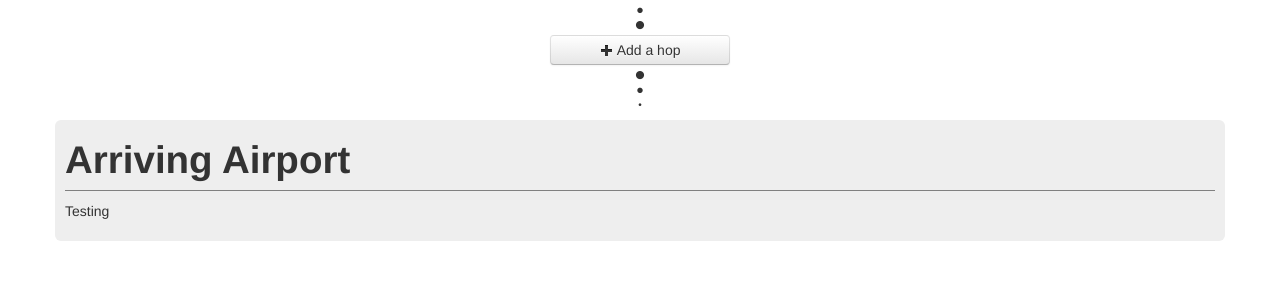
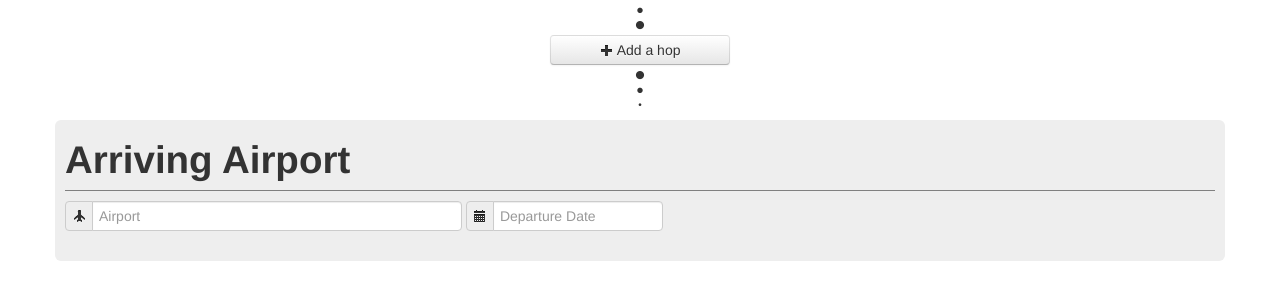
Before and after one commit to CraigPeden/ilwhack.namepending, a CodeIgniter app: page / in a window 1280 px wide. Shown: the part 216-517 px from the top of the page. Run offline with CodeIgniter, Linux system fonts and the light colour scheme; some libraries are stand-ins or nearby versions.

Commit message:
Adding Shiny shiny

```diff
--- a/application/views/assets/main.php
+++ b/application/views/assets/main.php
@@ -27,6 +27,15 @@
     		<h1>Arriving Airport</h1>
     	</div>
     	<div class="airports_body">
-    		<p>Testing</p>
+    		<form class="form-inline">
+				<div class="input-prepend">
+					<span class="add-on"><i class="icon-plane"></i></span>
+					<input type="text" class="span4 airport" placeholder="Airport" data-provide="typeahead" data-items="5" data-source="[]">
+				</div>
+				<div class="input-prepend">
+					<span class="add-on"><i class="icon-calendar"></i></span>
+					<input type="text" class="span2" placeholder="Departure Date" data-date-format="dd/mm/yy" id="dp1">
+				</div>
+		    </form>
     	</div>
     </div>
```
